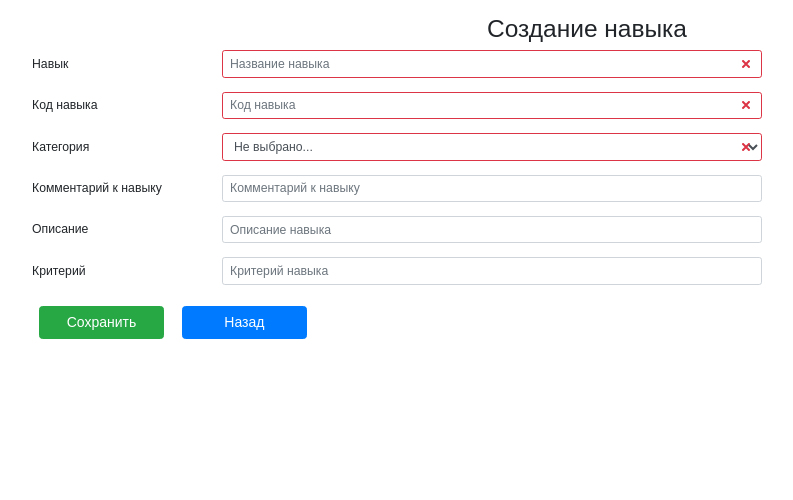
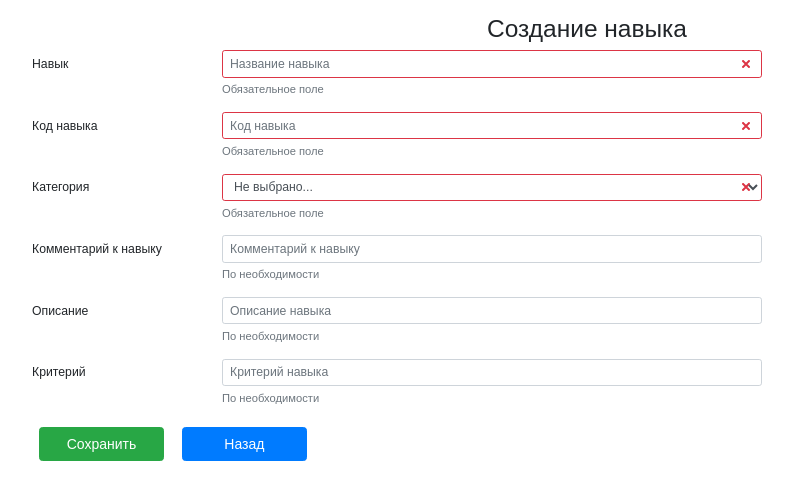
Before and after one commit to Zeroitman/MySite, a Django app: page /skill/create in a window 1280 px wide. Shown: the part 49-549 px from the top of the page, without its empty margins (53-846 px from the left). Run offline with Django 3.2, Linux system fonts and the light colour scheme; data comes from the database, SQL or seed files in the repository; some libraries are stand-ins or nearby versions.

Commit message:
Тикет [#105], во всех формах указаны обязательые поля для заполнения

```diff
--- a/source/webapp/templates/category_views/categories_create.html
+++ b/source/webapp/templates/category_views/categories_create.html
@@ -8,12 +8,14 @@
                 <label for="id_name" class="col-sm-2 col-form-label col-form-label-sm">Категория</label>
                 <div class="col-sm-6">
                     {{ form.name }}
+                    <small class="form-text text-muted">Обязательное поле</small>
                 </div>
             </div>
             <div class="form-group row">
                 <label for="id_code_category" class="col-sm-2 col-form-label col-form-label-sm">Код категории</label>
                 <div class="col-sm-6">
                     {{ form.code_category }}
+                    <small class="form-text text-muted">Желательно к заполнению</small>
                 </div>
             </div>
             <button type="submit" class="btn btn-success m-2" style="width: 125px">Сохранить</button>
--- a/source/webapp/templates/category_views/categories_update.html
+++ b/source/webapp/templates/category_views/categories_update.html
@@ -8,12 +8,14 @@
                 <label for="id_name" class="col-sm-2 col-form-label col-form-label-sm">Категория</label>
                 <div class="col-sm-6">
                     {{ form.name }}
+                    <small class="form-text text-muted">Обязательное поле</small>
                 </div>
             </div>
             <div class="form-group row">
                 <label for="id_code_category" class="col-sm-2 col-form-label col-form-label-sm">Код категории</label>
                 <div class="col-sm-6">
                     {{ form.code_category }}
+                    <small class="form-text text-muted">Желательно к заполнению</small>
                 </div>
             </div>
             <button type="submit" class="btn btn-success m-2" style="width: 125px">Сохранить</button>
--- a/source/webapp/templates/child_views/child_create.html
+++ b/source/webapp/templates/child_views/child_create.html
@@ -10,6 +10,7 @@
                     ребенка:</label>
                 <div class="col-sm-6">
                     {{ form.first_name }}
+                    <small class="form-text text-muted">Обязательное поле</small>
                 </div>
             </div>
             <div class="form-group row was-validated">
@@ -17,6 +18,7 @@
                 <label for="id_last_name" class="col-sm-2 col-form-label col-form-label-sm">Фамилия ребенка:</label>
                 <div class="col-sm-6">
                     {{ form.last_name }}
+                    <small class="form-text text-muted">Обязательное поле</small>
                 </div>
             </div>
             <div class="form-group row">
@@ -36,6 +38,7 @@
                 <label for="id_age" class="col-sm-2 col-form-label col-form-label-sm">Возраст:</label>
                 <div class="col-sm-6">
                     {{ form.age }}
+                    <small class="form-text text-muted">Обязательное поле</small>
                 </div>
             </div>
             <div class="form-group row">
@@ -61,6 +64,7 @@
                 <label for="id_first_parent" class="col-sm-2 col-form-label col-form-label-sm">Первый родитель:</label>
                 <div class="col-sm-6">
                     {{ form.first_parent }}
+                    <small class="form-text text-muted">Обязательное поле</small>
                 </div>
             </div>
             <div class="form-group row">
--- a/source/webapp/templates/child_views/child_update.html
+++ b/source/webapp/templates/child_views/child_update.html
@@ -10,6 +10,7 @@
                     ребенка:</label>
                 <div class="col-sm-6">
                     {{ form.first_name }}
+                    <small class="form-text text-muted">Обязательное поле</small>
                 </div>
             </div>
             <div class="form-group row was-validated">
@@ -17,6 +18,7 @@
                 <label for="id_last_name" class="col-sm-2 col-form-label col-form-label-sm">Фамилия ребенка:</label>
                 <div class="col-sm-6">
                     {{ form.last_name }}
+                    <small class="form-text text-muted">Обязательное поле</small>
                 </div>
             </div>
             <div class="form-group row">
@@ -36,6 +38,7 @@
                 <label for="id_age" class="col-sm-2 col-form-label col-form-label-sm">Возраст:</label>
                 <div class="col-sm-6">
                     {{ form.age }}
+                    <small class="form-text text-muted">Обязательное поле</small>
                 </div>
             </div>
             <div class="form-group row">
@@ -61,6 +64,7 @@
                 <label for="id_first_parent" class="col-sm-2 col-form-label col-form-label-sm">Первый родитель:</label>
                 <div class="col-sm-6">
                     {{ form.first_parent }}
+                    <small class="form-text text-muted">Обязательное поле</small>
                 </div>
             </div>
             <div class="form-group row">
--- a/source/webapp/templates/program_views/program_create.html
+++ b/source/webapp/templates/program_views/program_create.html
@@ -12,24 +12,28 @@
                 <label for="id_name" class="col-sm-2 col-form-label col-form-label-sm">Программа</label>
                 <div class="col-sm-6">
                     {{ form.name }}
+                    <small class="form-text text-muted">Желательно ввести название для программы</small>
                 </div>
             </div>
             <div class="form-group row was-validated">
                 <label for="id_child" class="col-sm-2 col-form-label col-form-label-sm">Ребенок</label>
                 <div class="col-sm-6">
                     {{ form.child }}
+                    <small class="form-text text-muted">Обязательное поле</small>
                 </div>
             </div>
             <div class="form-group row was-validated">
                 <label for="id_author_therapist" class="col-sm-2 col-form-label col-form-label-sm">Терапевт:</label>
                 <div class="col-sm-6">
                     {{ form.author_therapist }}
+                    <small class="form-text text-muted">Обязательное поле</small>
                 </div>
             </div>
             <div class="form-group row">
                 <label for="id_description" class="col-sm-2 col-form-label col-form-label-sm">Описание</label>
                 <div class="col-sm-6">
                     {{ form.description }}
+                    <small class="form-text text-muted">По желанию</small>
                 </div>
             </div>
             <div class="form-group row">
@@ -37,6 +41,7 @@
                     программе</label>
                 <div class="col-sm-6">
                     {{ form.program_comment }}
+                    <small class="form-text text-muted">По желанию</small>
                 </div>
             </div>
             <button type="submit" class="btn btn-success m-2" style="width: 125px">Сохранить</button>
--- a/source/webapp/templates/program_views/program_update.html
+++ b/source/webapp/templates/program_views/program_update.html
@@ -12,24 +12,28 @@
                 <label for="id_name" class="col-sm-2 col-form-label col-form-label-sm">Программа</label>
                 <div class="col-sm-6">
                     {{ form.name }}
+                    <small class="form-text text-muted">Желательно ввести название для программы</small>
                 </div>
             </div>
             <div class="form-group row was-validated">
                 <label for="id_child" class="col-sm-2 col-form-label col-form-label-sm">Ребенок</label>
                 <div class="col-sm-6">
                     {{ form.child }}
+                    <small class="form-text text-muted">Обязательное поле</small>
                 </div>
             </div>
             <div class="form-group row was-validated">
                 <label for="id_author_therapist" class="col-sm-2 col-form-label col-form-label-sm">Терапевт:</label>
                 <div class="col-sm-6">
                     {{ form.author_therapist }}
+                    <small class="form-text text-muted">Обязательное поле</small>
                 </div>
             </div>
             <div class="form-group row">
                 <label for="id_description" class="col-sm-2 col-form-label col-form-label-sm">Описание</label>
                 <div class="col-sm-6">
                     {{ form.description }}
+                    <small class="form-text text-muted">По желанию</small>
                 </div>
             </div>
             <div class="form-group row">
@@ -37,6 +41,7 @@
                     программе</label>
                 <div class="col-sm-6">
                     {{ form.program_comment }}
+                    <small class="form-text text-muted">По желанию</small>
                 </div>
             </div>
             <div class="form-group row">
--- a/source/webapp/templates/skill_views/skill_create.html
+++ b/source/webapp/templates/skill_views/skill_create.html
@@ -10,18 +10,21 @@
                 <label for="id_name" class="col-sm-2 col-form-label col-form-label-sm">Навык</label>
                 <div class="col-sm-6">
                     {{ form.name }}
+                    <small class="form-text text-muted">Обязательное поле</small>
                 </div>
             </div>
             <div class="form-group row was-validated">
                 <label for="id_code_skill" class="col-sm-2 col-form-label col-form-label-sm">Код навыка</label>
                 <div class="col-sm-6">
                     {{ form.code_skill }}
+                    <small class="form-text text-muted">Обязательное поле</small>
                 </div>
             </div>
             <div class="form-group row was-validated">
                 <label for="id_category" class="col-sm-2 col-form-label col-form-label-sm">Категория</label>
                 <div class="col-sm-6">
                     {{ form.category }}
+                    <small class="form-text text-muted">Обязательное поле</small>
                 </div>
             </div>
             <div class="form-group row">
@@ -29,18 +32,21 @@
                     навыку</label>
                 <div class="col-sm-6">
                     {{ form.skill_comment }}
+                    <small class="form-text text-muted">По необходимости</small>
                 </div>
             </div>
             <div class="form-group row">
                 <label for="id_description" class="col-sm-2 col-form-label col-form-label-sm">Описание</label>
                 <div class="col-sm-6">
                     {{ form.description }}
+                    <small class="form-text text-muted">По необходимости</small>
                 </div>
             </div>
             <div class="form-group row">
                 <label for="id_criterion" class="col-sm-2 col-form-label col-form-label-sm">Критерий</label>
                 <div class="col-sm-6">
                     {{ form.criterion }}
+                    <small class="form-text text-muted">По необходимости</small>
                 </div>
             </div>
 
--- a/source/webapp/templates/skill_views/skill_update.html
+++ b/source/webapp/templates/skill_views/skill_update.html
@@ -9,18 +9,21 @@
                 <label for="id_name" class="col-sm-2 col-form-label col-form-label-sm">Навык</label>
                 <div class="col-sm-6">
                     {{ form.name }}
+                    <small class="form-text text-muted">Обязательное поле</small>
                 </div>
             </div>
             <div class="form-group row was-validated">
                 <label for="id_code_skill" class="col-sm-2 col-form-label col-form-label-sm">Код навыка</label>
                 <div class="col-sm-6">
                     {{ form.code_skill }}
+                    <small class="form-text text-muted">Обязательное поле</small>
                 </div>
             </div>
             <div class="form-group row was-validated">
                 <label for="id_category" class="col-sm-2 col-form-label col-form-label-sm">Категория</label>
                 <div class="col-sm-6">
                     {{ form.category }}
+                    <small class="form-text text-muted">Обязательное поле</small>
                 </div>
             </div>
             <div class="form-group row">
@@ -28,18 +31,21 @@
                     навыку</label>
                 <div class="col-sm-6">
                     {{ form.skill_comment }}
+                    <small class="form-text text-muted">По необходимости</small>
                 </div>
             </div>
             <div class="form-group row">
                 <label for="id_description" class="col-sm-2 col-form-label col-form-label-sm">Описание</label>
                 <div class="col-sm-6">
                     {{ form.description }}
+                    <small class="form-text text-muted">По необходимости</small>
                 </div>
             </div>
             <div class="form-group row">
                 <label for="id_criterion" class="col-sm-2 col-form-label col-form-label-sm">Критерий</label>
                 <div class="col-sm-6">
                     {{ form.criterion }}
+                    <small class="form-text text-muted">По необходимости</small>
                 </div>
             </div>
             <button type="submit" class="btn btn-success m-2" style="width: 125px">Сохранить</button>
```
